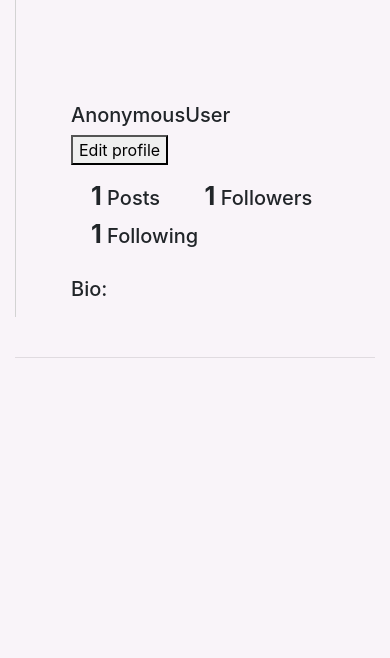
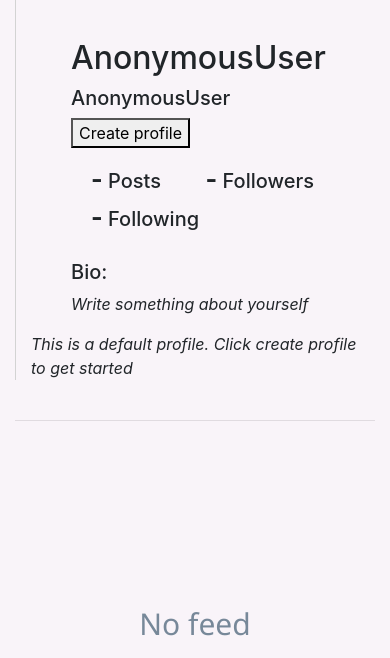
Before and after one commit to Muia23/Grammer, a Django app: page /profile/1/ in a window 390 px wide. Shown: the part 498-1156 px from the top of the page. Before the commit the page ends 856 px from the top, so only its background shows below. Run offline with Django 3.2, Linux system fonts and the light colour scheme; some libraries are stand-ins or nearby versions.

Commit message:
add comment model class

```diff
--- a/user/models.py
+++ b/user/models.py
@@ -12,7 +12,7 @@ class Profile(models.Model):
     up_date = models.DateTimeField(auto_now_add=True)
 
     def __str__(self):
-        return self.bio
+        return self.username
 
     def save_user(self):
         self.save()
@@ -23,13 +23,6 @@ class Profile(models.Model):
         profile = get_profile.order_by('-up_date').first()
         return profile
 
-class comments(models.Model):
-    profile = models.ForeignKey(User,on_delete=models.CASCADE)
-    comment = models.TextField()
-
-    def __str__(self):
-        return self.comment
-
 
 class Post(models.Model):
     image_name = models.CharField(max_length= 60)
@@ -37,7 +30,6 @@ class Post(models.Model):
     post_date = models.DateTimeField(auto_now_add=True)
     user = models.ForeignKey(User,on_delete=models.CASCADE)
     upload_image = models.ImageField(upload_to = 'upload/')
-    comments = models.ManyToManyField(comments)
 
     def __str__(self):
         return self.image_name
@@ -62,3 +54,16 @@ class Post(models.Model):
     def get_feed(cls, id):
         posts = cls.objects.filter( user= id)
         return posts
+
+class comments(models.Model):
+    profile = models.ForeignKey(Profile,on_delete=models.CASCADE)
+    comment = models.TextField()
+    post = models.ForeignKey(Post,on_delete=models.CASCADE )
+
+    def __str__(self):
+        return self.comment
+
+    @classmethod
+    def get_comments(cls):
+        comments = cls.objects.filter()
+        return comments
--- a/user/templates/create-profile.html
+++ b/user/templates/create-profile.html
@@ -12,10 +12,10 @@
 
     </head>
     <body>
-        <form action="{% url 'editprofile'%}" method="post" enctype="multipart/form-data">
+        <form action="{% url 'createprofile'%}" method="post" enctype="multipart/form-data">
             {% csrf_token %}
 
-            {% bootstrap_form editform %}
+            {% bootstrap_form createform %}
             <input type="submit" class="btn btn-success btn-lg" value="post">
         </form>
         <script src="https://stackpath.bootstrapcdn.com/bootstrap/4.5.0/js/bootstrap.min.js" integrity="sha384-OgVRvuATP1z7JjHLkuOU7Xw704+h835Lr+6QL9UvYjZE3Ipu6Tp75j7Bh/kR0JKI" crossorigin="anonymous"></script>
--- a/user/templates/profile.html
+++ b/user/templates/profile.html
@@ -2,8 +2,8 @@
     {% block content %}
     {{ block.super}}
         <div class="container" style="border-left: solid  lightgrey 0.02em; margin-top: 30px;">
-            <a href="{% url 'editprofile'%}"><p>Edit Profile</p></a>
             <div class="row">
+                {% if profile %}
                 <div class="col-md-6">
                     <div class="icon" style="width: 270px; height: 270px; background:url('{{ profile.prof_pic.url }}'); background-size: cover; margin-left: 100px; margin-top: 20px; border-radius: 50%;">
                     </div>
@@ -12,10 +12,10 @@
                     <div class="container">
                         <h2 style="display: inline-block;">{{profile.username}}</h2>
                         <h5>{{current_user}}</h5>
-                        <p><a href=""><button>Edit profile</button></a></p>
+                        <p><a href="{% url 'editprofile' current_user.id %}"><button>Edit profile </button></a></p>
                     </div>
                     <div class="container">
-                        <h5 style="display: inline-block; padding-left: 20px;"><span style="font-size: 25px;"><strong>1</strong></span> Posts</h5>
+                        <h5 style="display: inline-block; padding-left: 20px;"><span style="font-size: 25px;"><strong>{{posts.user|length}}</strong></span> Posts</h5>
                         <h5 style="display: inline-block; padding-left: 40px;"><span style="font-size: 25px;"><strong>1</strong></span> Followers</h5>
                         <h5 style="display: inline-block; padding-left: 20px;"><span style="font-size: 25px;"><strong>1</strong></span> Following</h5>
                     </div>
@@ -26,16 +26,45 @@
                         </div>
                     </div>
                 </div>
+                {% else %}
+                <div class="col-md-6">
+                    <div class="icon" style="width: 270px; height: 270px; background:url('https://www.freepngimg.com/download/youtube/63841-profile-twitch-youtube-avatar-discord-free-download-image.png'); background-size: cover; margin-left: 100px; margin-top: 20px; border-radius: 50%;">
+                    </div>
+                </div>
+                <div class="col-md-6" style="margin-top: 40px; padding-left: 40px;">
+                    <div class="container">
+                        <h2 style="display: inline-block;">{{current_user}}</h2>
+                        <h5>{{current_user}}</h5>
+                        <p><a href="{% url 'createprofile'%}"><button>Create profile</button></a></p>
+                    </div>
+                    <div class="container">
+                        <h5 style="display: inline-block; padding-left: 20px;"><span style="font-size: 25px;"><strong>-</strong></span> Posts</h5>
+                        <h5 style="display: inline-block; padding-left: 40px;"><span style="font-size: 25px;"><strong>-</strong></span> Followers</h5>
+                        <h5 style="display: inline-block; padding-left: 20px;"><span style="font-size: 25px;"><strong>-</strong></span> Following</h5>
+                    </div>
+                    <div class="container" style="padding-top:20px;">
+                        <h5>Bio:</h5></div>
+                        <div class="container">
+                            <p style="font-style:oblique;">Write something about yourself </p>
+                        </div>
+                    </div>
+                </div>
+                <em style="text-align: center;">This is a default profile. Click create profile to get started</em>
+                {% endif %}
             </div>
             <br>
             <hr>
             <ul class= "container">
+            {% if feeds %}
                 {% for feed in feeds %}
                     <li style="display: inline-block;">
                         <div class="icon" style="width: 270px; height: 270px; background:url('{{ feed.upload_image.url }}'); background-size: cover; margin-left: 20px; margin-top: 20px;">
                         </div>
                     </li>
                 {% endfor %}
+            {% else %}
+                <h2 style="text-align: center; color: lightslategray; font-family: 'Segoe UI', Tahoma, Geneva, Verdana, sans-serif; font-size: 30px; padding-top: 20vh;"> No feed </h2>
+            {% endif %}
             </ul>
         </div>
     {% endblock %}
--- a/user/urls.py
+++ b/user/urls.py
@@ -11,8 +11,8 @@ urlpatterns = [
     url(r'^new/post$', views.new_post, name='new-post'),
     url(r'^profile/(\d)/$', views.profile, name='profile'),
     url(r'^profile/visit/(\d)/$', views.profilevisit, name='profilevisit'),
-    url(r'^edit/profile/$', views.edit_profile, name='editprofile'),
-    #url(r'^profile/edit/(\d)/$', views.editprofile, name='editprofile'),
+    url(r'^create/profile/$', views.create_profile, name='createprofile'),
+    url(r'^profile/edit/(\d)/$', views.editprofile, name='editprofile'),
 
 ]
 if settings.DEBUG:
--- a/user/views.py
+++ b/user/views.py
@@ -1,16 +1,18 @@
 from django.contrib.auth.decorators import login_required
 from django.shortcuts import render,redirect
-from .forms import NewPostForm, EditProfileForm
-from .models import Post,User, Profile
+from .forms import NewPostForm, CreateProfileForm, EditProfilePicture, EditBio
+from .models import Post,User, Profile,comments
 
 # Create your views here.
 
 @login_required(login_url='/accounts/login/')
 def index(request):
     posts = Post.get_posts()
+    commenters = comments.get_comments()
     current_user = request.user
     profile = Profile.open_profile(current_user)
-    return render(request, 'index.html', {"posts": posts,"current_user": current_user, "profile": profile })
+
+    return render(request, 'index.html', {"posts": posts,"current_user": current_user, "profile": profile, "commenters": commenters })
 
 #create a post
 @login_required(login_url='/accounts/login/')
@@ -28,27 +30,28 @@ def new_post(request):
         form = NewPostForm()
     return render(request, 'new_post.html', {"form":form})
 
-#view function to edit user profile
+#view function to create user profile
 @login_required(login_url='/accounts/login/')
-def edit_profile(request):
+def create_profile(request):
     current_user = request.user
     if request.method == 'POST':
-        editform = EditProfileForm(request.POST, request.FILES)
+        createform = CreateProfileForm(request.POST, request.FILES)
         if editform.is_valid():
-            profile = editform.save(commit=False)
+            profile = createform.save(commit=False)
             profile.user =  current_user
             profile.save()
         return redirect('home')
     else:
-        editform = EditProfileForm()
-    return render(request, 'create-profile.html', {"editform": editform})
+        createform = CreateProfileForm()
+    return render(request, 'create-profile.html', {"createform": createform})
 
 #view your profile
 def profile(request, id):
     current_user = request.user
     profile = Profile.open_profile(id)
+    posts = Post.get_posts()
     feeds = Post.get_feed(id)
-    return render(request, 'profile.html', {"profile": profile ,"current_user": current_user, "feeds": feeds})
+    return render(request, 'profile.html', {"profile": profile ,"current_user": current_user, "feeds": feeds, "posts": posts})
 
 #view other profile
 def profilevisit(request, id):
@@ -56,29 +59,28 @@ def profilevisit(request, id):
     feeds = Post.get_feed(id)
     return render(request, 'visit-profile.html', {"profile": profile , "feeds": feeds})
 
+#function to edit user profile and bio
+@login_required(login_url='/accounts/login/')
+def editprofile(request,id):
+    profiles = Profile.open_profile(id)
+    current_user = request.user
+    if request.method == 'POST':
+        picture = EditProfilePicture(request.POST, request.FILES)
+        if picture.is_valid():
+            profile = picture.save(commit=False)
+            profile.user = current_user
+            profile.save()
+        return redirect('home')
 
-#function to edit pprofile picture and bio
-#@login_required(login_url='/accounts/login/')
-#def editprofile(request, id):
-#    profiles = Profile.open_profile(id)
-#    current_user = request.user
-#    if request.method == 'POST':
-#        picture = NewProfilePictureForm(request.POST, request.FILES)
-#        if picture.is_valid():
-#            profile = picture.save(commit=False)
-#            profile.user = current_user
-#            profile.save()
-#        return redirect('home')
-#
-#    elif request.method == 'POST':
-#        bio = NewBioForm(request.POST, request.FILES)
-#        if bio.is_valid():
-#            profile = bio.save(commit=False)
-#            profile.user = current_user
-#            profile.save()
-#        return redirect('home')
-#
-#    else:
-#        picture = NewProfilePictureForm()
-#        bio = NewBioForm()
-#    return render(request, 'edit-profile.html', {"profiles": profiles, "picture": picture, "bio": bio})
+    if request.method == 'POST':
+        bio = EditBio(request.POST, request.FILES)
+        if bio.is_valid():
+            profile = bio.save(commit=False)
+            profile.user = current_user
+            profile.save()
+        return redirect('home')
+
+    else:
+        picture = EditProfilePicture()
+        bio = EditBio()
+    return render(request, 'edit-profile.html', {"profiles": profiles, "picture": picture, "bio": bio, "current_user": current_user})
```
Also changed, not shown: user/forms.py (+11 -1 lines), user/templates/edit-profile.html (+18 -21 lines), user/templates/index.html (+16 -7 lines), media/profile/cars4.jpg (added), user/migrations/0009_auto_20200811_1843.py (added), user/migrations/0010_remove_comments_user.py (added), user/migrations/0011_comments_profile.py (added), user/migrations/0012_auto_20200812_1413.py (added), user/migrations/0013_auto_20200812_1419.py (added), user/migrations/0014_post_profile.py (added), user/migrations/0015_remove_post_profile.py (added). Lines whose indentation alone changed are shown as unchanged.
